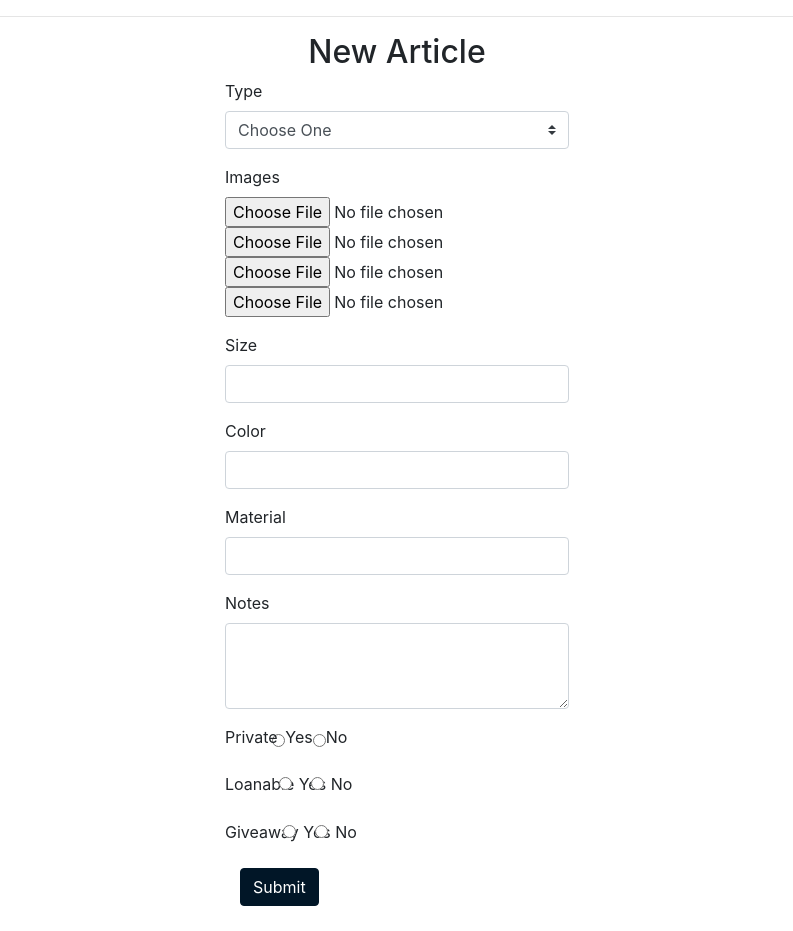
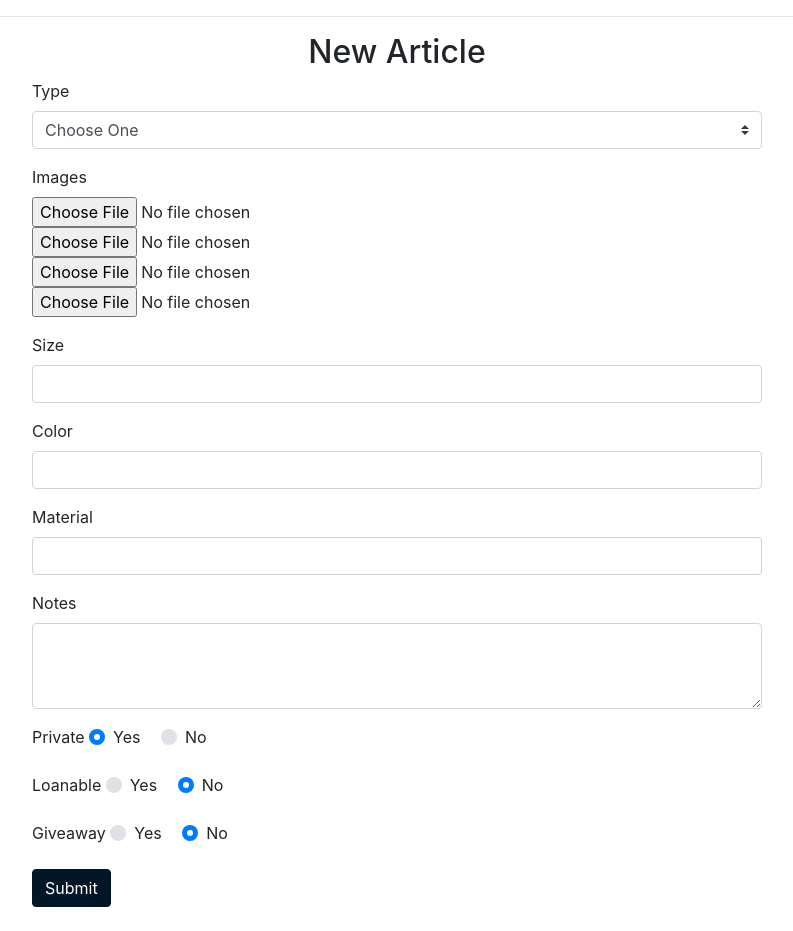
Before and after one commit to acruzer/thecluv, a Flask app: page /article_add in a window 1280 px wide. Shown: the part 56-987 px from the top of the page, without its empty margins (243-1036 px from the left). Before the commit the page ends 962 px from the top, so only its background shows below. Run offline with Flask 2, Linux system fonts and the light colour scheme; data that the repository does not hold is empty; some libraries are stand-ins or nearby versions.

Commit message:
New articles form works and images are stored also

```diff
--- a/server.py
+++ b/server.py
@@ -7,7 +7,7 @@
 
 from flask_debugtoolbar import DebugToolbarExtension
 
-from model import User, ArticleType, connect_to_db, db
+from model import User, Article, Image, ArticleType, connect_to_db, db
 
 import boto3, botocore
 import os
@@ -120,25 +120,56 @@
 def article_add_confirm():
     user_id = session["current_user"]
     type_id=request.form.get("type_id")
-    image_file=request.files["image"]
+    image_file_1=request.files.get("image")
+    image_file_2=request.files.get("image_2")
+    image_file_3=request.files.get("image_3")
+    image_file_4=request.files.get("image_4")
+    size=request.form.get("size")
+    color=request.form.get("color")
+    material=request.form.get("material")
+    notes=request.form.get("notes")
+    is_private=request.form.get("is_private")
+    is_loanable=request.form.get("is_loanable")
+    is_giveaway=request.form.get("is_giveaway")
+
+    bool_convert = {"True": True, "False": False}
+
+    article = Article(
+                owner_id=user_id,
+                type_id=type_id,
+                size=size,
+                color=color,
+                material=material,
+                notes=notes,
+                is_private=bool_convert[is_private],
+                is_loanable=bool_convert[is_loanable],
+                is_giveaway=bool_convert[is_giveaway]
+                )
+
     #check if images are there
-    # image_2=request.form.get("image_2")
-    # image_3=request.form.get("image_3")
-    size=request.form.get("size")
+    img_1 = upload_to_s3(image_file_1)
+    image = Image (img_url=img_1)
+    article.images.append(image)
 
-    # article = Article (
-    #             owner_id=user_id,
-    #             type_id=type_id,
-    #             )
-    # db.session.add(article)
-    # db.session.flush()
-    # article.article_id
+    if image_file_2 != None:
+        img_2 = upload_to_s3(image_file_2)
+        image = Image (img_url=img_2)
+        article.images.append(image)
+
+    if image_file_3 != None:
+        img_3 = upload_to_s3(image_file_3)
+        image = Image (img_url=img_3)
+        article.images.append(image)
+
+    if image_file_4 != None:
+        img_4 = upload_to_s3(image_file_4)
+        image = Image (img_url=img_4)
+        article.images.append(image)
 
 
-    # image = Image (
-    #             article_id=article.article_id
-    #             )
-    upload_to_s3(image_file)
+    db.session.add(article)
+    db.session.commit()
+    return redirect('/my_closet')
 
 def upload_to_s3(image):
     s3 = boto3.client("s3",
@@ -157,7 +188,7 @@
                 "ContentType": image.content_type
                 }
             )
-    print ("https://s3-us-west-1.amazonaws.com/thecluv/{}".format(filename))
+    return "https://s3-us-west-1.amazonaws.com/thecluv/{}".format(filename)
 
 if __name__ == "__main__":
     # We have to set debug=True here, since it has to be True at the
--- a/templates/article_add.html
+++ b/templates/article_add.html
@@ -1,8 +1,8 @@
 {% extends 'base.html' %}
 {% block content %}
 <h2> New Article </h2>
-
 <div class="row justify-content-center">
+<div class="col-8">
 <form action="/article_add_confirm" enctype="multipart/form-data" method="POST" name="article_add">
 
 	<div class="form-group">
@@ -64,48 +64,77 @@
     		   name="notes">
 		</textarea>
 	</div>
-	<fieldset class="form-group">
-    <div class="row">
-	<legend class="col-form-label col-sm-2 pt-0">Private</legend>
-		<input type="radio"
-    		   name="is_private"> Yes
 
-		<input type="radio"
-    		   name="is_private"> No
-    </div>
-	</fieldset>
 
 	<div class="form-group">
-    <label for="loanable">Loanable</label>
-		<input type="radio"
-			   class="form-check-input"
-			   id="gridRadios1"
-    		   name="is_loanable"
-    		   value="True"> Yes
+    <label for="private">Private </label>
+    	<div class="custom-control custom-radio custom-control-inline">
+      <input type="radio"
+           id="private_yes"
+           name="is_private"
+           class="custom-control-input"
+           value="True"
+           checked>
+           <label class="custom-control-label" for="private_yes">Yes</label>
+		  </div>
 
-		<input type="radio"
-			   class="form-check-input"
-			   id="gridRadios1"
-    		   name="is_loanable"
-    		   value="False"> No
+		  <div class="custom-control custom-radio custom-control-inline">
+  		<input type="radio"
+  			   id="private_no"
+  			   name="is_private"
+  			   class="custom-control-input"
+  			   value="False">
+  			   <label class="custom-control-label" for="private_no">No</label>
+		  </div>
 	</div>
 
 	<div class="form-group">
-    <label for="giveaway">Giveaway</label>
-		<input type="radio"
-			   class="form-check-input"
-			   id="gridRadios1"
-    		   name="is_giveaway"
-    		   value="True"> Yes
+    <label for="loanable">Loanable </label>
+    	<div class="custom-control custom-radio custom-control-inline">
+  		<input type="radio"
+  			   id="lonable_yes"
+  			   name="is_loanable"
+  			   class="custom-control-input"
+  			   value="True">
+  			   <label class="custom-control-label" for="lonable_yes">Yes</label>
+		  </div>
 
-		<input type="radio"
-			   class="form-check-input"
-			   id="gridRadios1"
-    		   name="is_giveaway"
-    		   value="False"> No
-    </div>
 
-    <div class="col-auto">
+		  <div class="custom-control custom-radio custom-control-inline">
+  		<input type="radio"
+  			   id="lonable_no"
+  			   name="is_loanable"
+  			   class="custom-control-input"
+  			   value="False"
+           checked>
+  			   <label class="custom-control-label" for="lonable_no">No</label>
+		  </div>
+	</div>
+
+	<div class="form-group">
+    <label for="giveaway">Giveaway </label>
+    	<div class="custom-control custom-radio custom-control-inline">
+  		<input type="radio"
+  			   id="giveaway_yes"
+  			   name="is_giveaway"
+  			   class="custom-control-input"
+  			   value="True">
+  			   <label class="custom-control-label" for="giveaway_yes">Yes</label>
+		  </div>
+
+		  <div class="custom-control custom-radio custom-control-inline">
+  		<input type="radio"
+  			   id="giveaway_no"
+  			   name="is_giveaway"
+  			   class="custom-control-input"
+  			   value="False"
+           checked>
+  			   <label class="custom-control-label" for="giveaway_no">No</label>
+		  </div>
+	</div>
+
+
+    <div class="form-group">
 		<button type="submit"
 			   class="btn btn-primary mb-2"
 			   value="Add">Submit
@@ -114,5 +143,6 @@
 
 </form>
 </div>
+</div>
 
 {% endblock %}
```
Also changed, not shown: templates/closet.html (+6 -12 lines).
